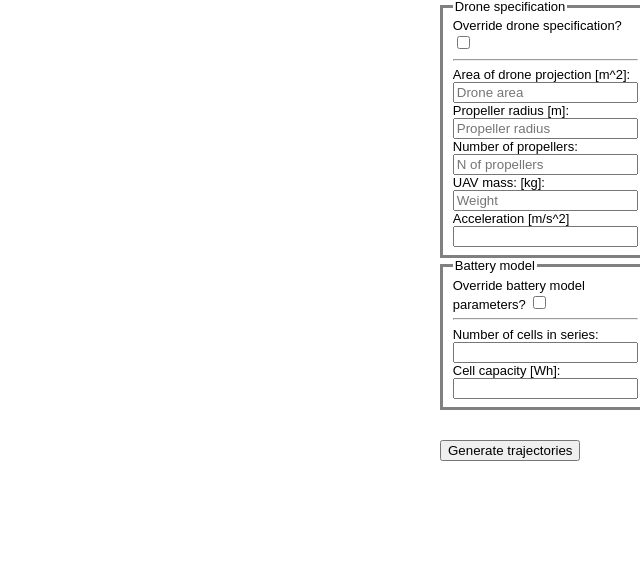
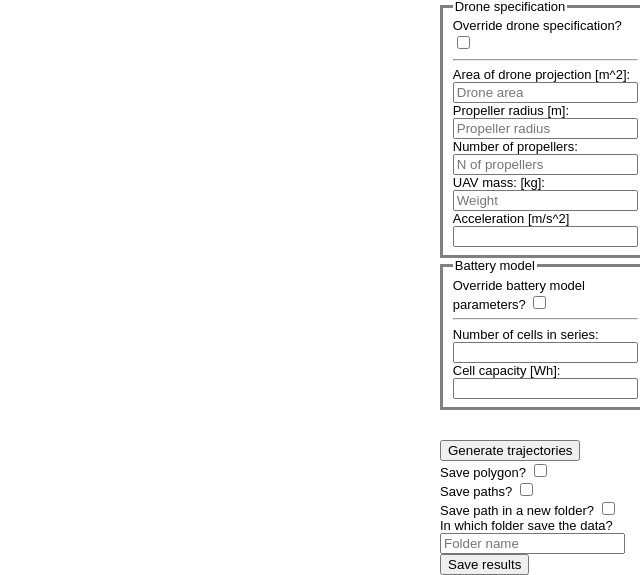
Before and after one commit to ddatsko/thesis_gui, a Flask app: page / in a window 1280 px wide. Shown: the part 689-1264 px from the top of the page, without its empty margins (640-1280 px from the left). Before the commit the page ends 1150 px from the top, so only its background shows below. Run offline with Flask 2, Linux system fonts and the light colour scheme; some libraries are stand-ins or nearby versions.

Commit message:
Implemented paths and polygons storage into files

```diff
--- a/app.py
+++ b/app.py
@@ -5,6 +5,8 @@ from own_planner import plan_paths_own
 from gstp_planner import plan_path_gtsp
 from popcorn_planner import plan_paths_wadl
 from utils import *
+from perofrmance_comparison import compare_algorithm
+from data_storage import save_polygon, save_paths
 
 last_generated_paths = []
 
@@ -14,6 +16,22 @@ app = Flask(__name__)
 @app.route('/')
 def hello_world():
     return render_template('google.html')
+
+
+@app.route('/save_results', methods=['POST'])
+def save_results():
+    try:
+        json_data = json.loads(request.data.decode('utf-8'))
+        print(json_data)
+        if 'save-polygon' in json_data:
+            save_polygon(json_data['fly-zone'], json_data['no-fly-zones'], json_data['start-point'],
+                         json_data['folder-name'])
+        if 'save-path' in json_data:
+            save_paths(json_data['paths'], json_data['folder-name'])
+
+    except Exception as e:
+        return str(e), 500
+    return "", 200
 
 
 @app.route('/generate_trajectories', methods=['POST'])
@@ -28,11 +46,12 @@ def generate_trajectories():
             paths = plan_path_gtsp(json_data)
         elif algorithm == 'popcorn':
             paths = plan_paths_wadl(json_data)
+        elif algorithm == 'all':
+            compare_algorithm(json_data)
+            return json.dumps({'success': True, 'path': [], 'energies': [], 'times': [], 'lengths': []})
 
         if not paths:
             return 'Error: No paths were generated', 500
-
-        print(paths)
 
         energies = []
         times = []
@@ -47,13 +66,19 @@ def generate_trajectories():
             times.append(time)
             lengths.append(length)
 
-        return json.dumps({
+        print(f"Total energy: {sum(map(float, energies))}",
+              f"Total time: {sum(map(float, times))}",
+              f"Total distance: {sum(map(float, lengths))}", sep='\n')
+
+        response = json.dumps({
             'success': True,
             'path': paths,
             'energies': energies,
             'times': times,
             'lengths': lengths
         })
+        print(response)
+        return response
     except Exception as e:
         return f"Error: {e}", 500
 
@@ -62,7 +87,6 @@ def generate_trajectories():
 def load_paths():
     json_data = json.loads(request.data.decode('utf-8'))
     paths_to_load = json_data["uav_topic"]
-    print("PATHS TO LOAD", paths_to_load)
     services_used = set()
     res = []
     for path_ind, service in paths_to_load:
--- /dev/null
+++ b/data_storage.py
@@ -0,0 +1,51 @@
+import os
+import pathlib
+import shutil
+
+FLY_ZONE_FILENAME = 'fly_zone.csv'
+NO_FLY_ZONES_FILENAME_TEMPLATE = 'no_fly_zone_{}.csv'
+START_POINT_FILENAME = 'start_point.csv'
+PATHS_FOLDER_PREFIX = 'path_'
+
+
+def save_points_to_file(polygon, filename):
+    with open(filename, 'w') as f:
+        for point in polygon:
+            print(f'{point[0]}, {point[1]}', file=f)
+
+
+def save_polygon(fly_zone, no_fly_zones, start_point, directory):
+    # Make an empty directory <project_name>/polygon or remove all the old files from there
+    if not os.path.exists(directory):
+        os.mkdir(directory)
+    polygon_dir = directory + '/polygon'
+    if os.path.exists(polygon_dir):
+        for file in os.listdir(polygon_dir):
+            os.remove(polygon_dir + '/' + file)
+    else:
+        os.mkdir(polygon_dir)
+
+    save_points_to_file(fly_zone, polygon_dir + '/' + FLY_ZONE_FILENAME)
+    save_points_to_file([start_point], polygon_dir + '/' + START_POINT_FILENAME)
+    for i in range(len(no_fly_zones)):
+        save_points_to_file(no_fly_zones[i], polygon_dir + '/' + NO_FLY_ZONES_FILENAME_TEMPLATE.format(i))
+
+
+def save_paths(paths, directory, create_new_dir=True):
+    if not os.path.exists(directory):
+        os.mkdir(directory)
+
+    path_dir = f"{directory}/{PATHS_FOLDER_PREFIX}0"
+    if not create_new_dir:
+        for filename in os.listdir(directory):
+            if filename.startswith(PATHS_FOLDER_PREFIX):
+                shutil.rmtree(directory + f'/{filename}')
+    else:
+        i = 0
+        while os.path.exists(directory + f'/{PATHS_FOLDER_PREFIX}{i}'):
+            i += 1
+        path_dir = f"{directory}/{PATHS_FOLDER_PREFIX}{i}"
+    os.mkdir(path_dir)
+    for i in range(len(paths)):
+        save_points_to_file(paths[i], f"{path_dir}/path_{i}.csv")
+        i += 1
--- a/own_planner.py
+++ b/own_planner.py
@@ -15,7 +15,7 @@ def _generate_drones_paths_ros(generate_req):
 
 
 def plan_paths_own(json_data):
-    print(json_data)
+    print("OWN PLANNER")
     generate_req = GeneratePathsRequest()
     generate_req.fly_zone.points = [Point32(float(x), float(y), 0.0) for x, y in json_data["fly-zone"]]
     generate_req.no_fly_zones = [Polygon([Point32(float(x), float(y), 0.0) for x, y in pol]) for pol in
--- a/templates/google.html
+++ b/templates/google.html
@@ -338,49 +338,80 @@
             }
         }
 
-        function generate_trajectories(e) {
-            e.preventDefault();
-
-            clear_paths_from_map();
+        function get_start_point() {
+            let markers_found = 0;
             let init_point;
-            let fly_zone;
-            let no_fly_zones = [];
-
-            let fly_zone_found = false;
-            let markers_found = 0;
-
             for (let i = 0; i < all_overlays.length; ++i) {
                 let overlay = all_overlays[i].overlay;
                 console.log(overlay);
                 if (overlay.type == google.maps.drawing.OverlayType.MARKER) {
                     if (markers_found != 0) {
                         alert("There may be only one marker identifying the starting point...");
-                        return;
+                        return undefined;
                     }
                     markers_found++;
                     init_point = [overlay.position.lat(), overlay.position.lng()];
-                } else if (overlay.type == google.maps.drawing.OverlayType.POLYGON) {
+                }
+            }
+            if (!markers_found) {
+                return undefined;
+            }
+            return init_point;
+        }
+
+        function get_fly_zone() {
+            let fly_zone;
+            let fly_zone_found = false;
+
+            for (let i = 0; i < all_overlays.length; ++i) {
+                let overlay = all_overlays[i].overlay;
+                console.log(overlay);
+                if (overlay.type == google.maps.drawing.OverlayType.POLYGON) {
                     if (overlay.fillColor == FLY_ZONE_COLOR) {
                         if (fly_zone_found) {
                             alert("There may not be more than 1 fly zone");
-                            return;
+                            return undefined;
                         }
                         fly_zone_found = true;
                         fly_zone = get_polygon_points(overlay);
-                    } else {
+                    }
+                }
+            }
+            return fly_zone;
+        }
+
+        function get_no_fly_zones() {
+            let no_fly_zones = [];
+            for (let i = 0; i < all_overlays.length; ++i) {
+                let overlay = all_overlays[i].overlay;
+                if (overlay.type == google.maps.drawing.OverlayType.POLYGON) {
+                    if (overlay.fillColor != FLY_ZONE_COLOR) {
                         no_fly_zones.push(get_polygon_points(overlay));
                     }
                 }
             }
+            return no_fly_zones;
+        }
 
-            if (!fly_zone_found) {
+        function generate_trajectories(e) {
+            e.preventDefault();
+
+            clear_paths_from_map();
+            let init_point = get_start_point();
+            let no_fly_zones = get_no_fly_zones();
+            let fly_zone = get_fly_zone();
+
+            if (fly_zone === undefined) {
                 alert("There should be at least one fly zone");
                 return;
             }
-            if (markers_found == 0) {
-                alert("No markers found. Set one as a starting position of the drone");
+
+            if (init_point === undefined) {
+                alert("UAVs initial position is not placed on the map");
                 return;
             }
+
+
             fly_zone.push(fly_zone[0]);
             for (let i = 0; i < no_fly_zones.length; ++i) {
                 no_fly_zones[i].push(no_fly_zones[i][0]);
@@ -437,6 +468,41 @@
                 alert(er)
             })
             return;
+        }
+
+        function save_results(e) {
+            e.preventDefault();
+
+            let form_data = new FormData(e.target);
+            let value = Object.fromEntries(form_data.entries());
+            console.log(value);
+
+            let fly_zone = get_fly_zone();
+            let no_fly_zones = get_no_fly_zones();
+            let start_point = get_start_point();
+
+            value["fly-zone"] = fly_zone;
+            value["no-fly-zones"] = no_fly_zones;
+            value["start-point"] = start_point;
+            value["paths"] = [];
+            for (let path of all_paths) {
+                value["paths"].push(get_polygon_points(path));
+            }
+
+            let req = new Request("/save_results", {
+                method: 'POST',
+                body: JSON.stringify(value),
+            });
+            fetch(req).then(response => {
+                if (response.status != 200) {
+                    response.text().then(text => {
+                        alert(text)
+                    });
+                    throw new Error();
+                } else {
+                    alert("Successfully saved the data");
+                }
+            });
         }
 
         function update_falling_list_values(values) {
@@ -534,6 +600,7 @@
                 <option value="own" default>Own</option>
                 <option value="gtsp">GTSP</option>
                 <option value="popcorn">POPCORN</option>
+                <option value="all">All</option>
             </select>
             <br>
             <label for="n-uavs">Number of uavs: </label> <input type="number" min="0" step="1"
@@ -591,7 +658,7 @@
                                                                       placeholder="Weight" id="uav-mass"
                                                                       name="uav-mass">
                 <label for="acceleration">Acceleration [m/s^2]</label><input type="number" name="acceleration"
-                                                                             id="acceleration">
+                                                                             id="acceleration" step="any">
             </fieldset>
 
             <fieldset>
@@ -611,6 +678,14 @@
             <br>
             <button type="submit">Generate trajectories</button>
         </form>
+
+        <form onsubmit="save_results(event)" id="save-data-settings">
+            <label for="save-polygon">Save polygon? </label>  <input type="checkbox" name="save-polygon" id="save-polygon"><br>
+            <label for="save-path">Save paths? </label>  <input type="checkbox" name="save-path" id="save-path"><br>
+            <label for="new-folder">Save path in a new folder? </label> <input type="checkbox" name="new-folder" id="new-folder"><br>
+            <label for="folder-name">In which folder save the data? </label><input type="text" name="folder-name" id="folder-name" placeholder="Folder name" required>
+            <button type="submit">Save results</button>
+        </form>
     </div>
 </div>
 <div id="map"></div>
```
Also changed, not shown: perofrmance_comparison.py (added, +35 -0 lines).
